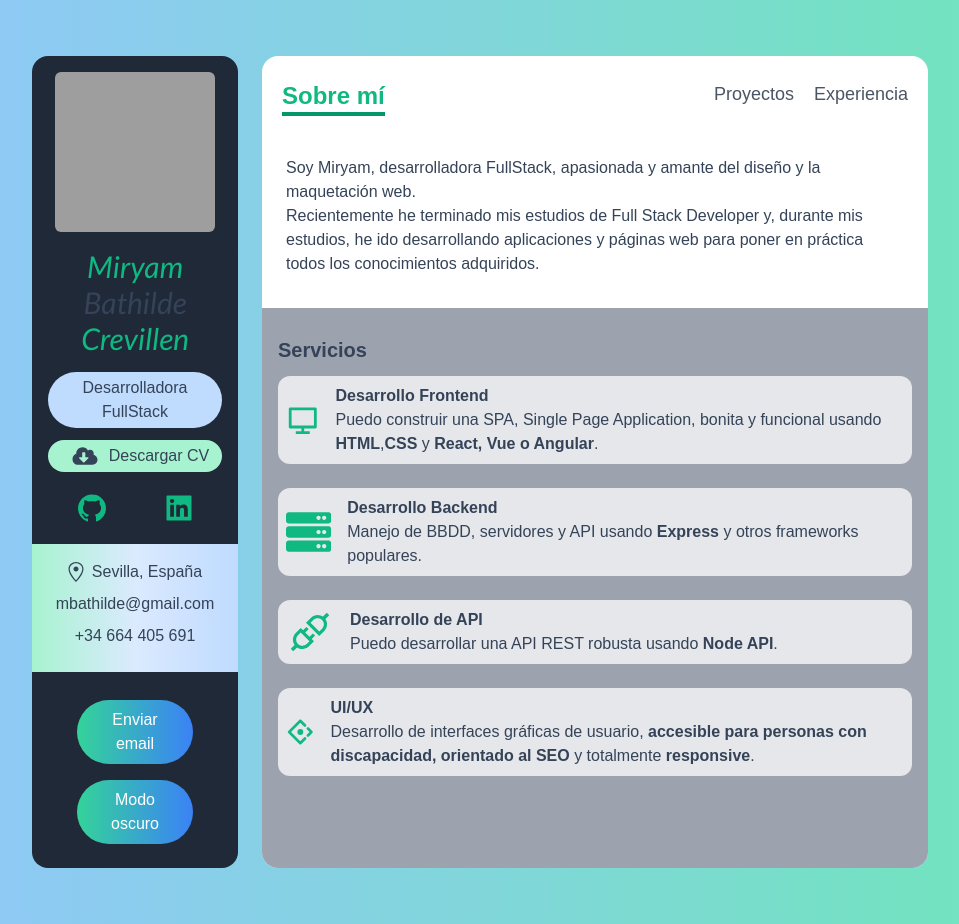
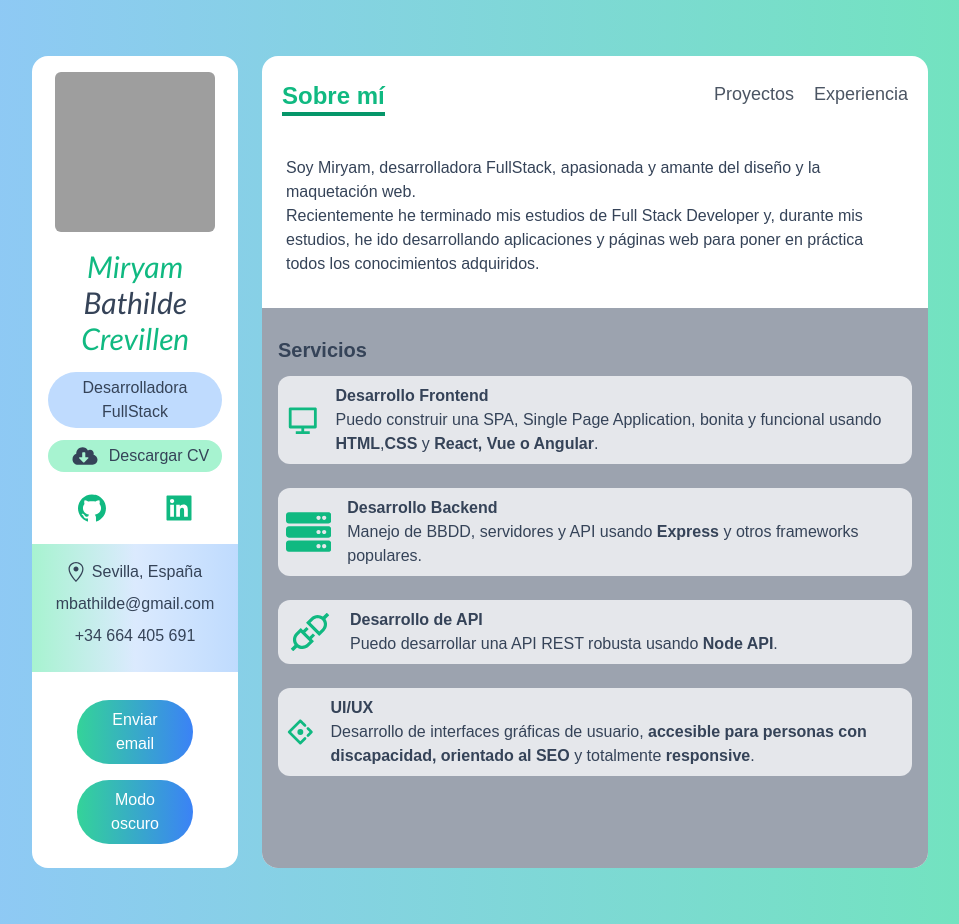
Before and after one commit to miryambathilde/portfolio-miryam-nextjs-tailwind-typescript, a Next.js app: page / in a window 1280 px wide. Shown: the whole page, without its empty margins (160-1119 px from the left). Built offline with nearby package versions, Linux system fonts and the light colour scheme; grey boxes are pictures that could not be loaded.

Commit message:
añadimos themeProvider a app

```diff
--- a/pages/_app.tsx
+++ b/pages/_app.tsx
@@ -1,22 +1,26 @@
 import Navbar from "../components/Navbar";
 import Sidebar from "../components/Sidebar";
 import "../styles/globals.css";
+//themeProvider - next themes
+import { ThemeProvider } from "next-themes";
 //import 'tailwindcss/tailwind.css';
 
 function MyApp({ Component, pageProps }) {
 	return (
-    <div className="grid grid-cols-12 gap-6 px-5 lg:px-48 my-14 sm:px-32 md:px-42">
-      <div className="col-span-12 p-4 text-center bg-white dark:bg-gray-800 lg:col-span-3 rounded-2xl">
+		<ThemeProvider attribute='class'>
+			<div className='grid grid-cols-12 gap-6 px-5 lg:px-48 my-14 sm:px-32 md:px-42'>
+				<div className='col-span-12 p-4 text-center bg-white dark:bg-gray-800 lg:col-span-3 rounded-2xl'>
 					{/* sidebar */}
 					<Sidebar />
 				</div>
-      <div className="flex flex-col col-span-12 overflow-hidden bg-white lg:col-span-9 rounded-2xl">
+				<div className='flex flex-col col-span-12 overflow-hidden bg-white lg:col-span-9 rounded-2xl'>
 					{/* navbar */}
 					<Navbar />
 					{/* about */}
 					<Component {...pageProps} />
 				</div>
 			</div>
+		</ThemeProvider>
 	);
 }
 
```
Lines whose indentation alone changed are shown as unchanged.
